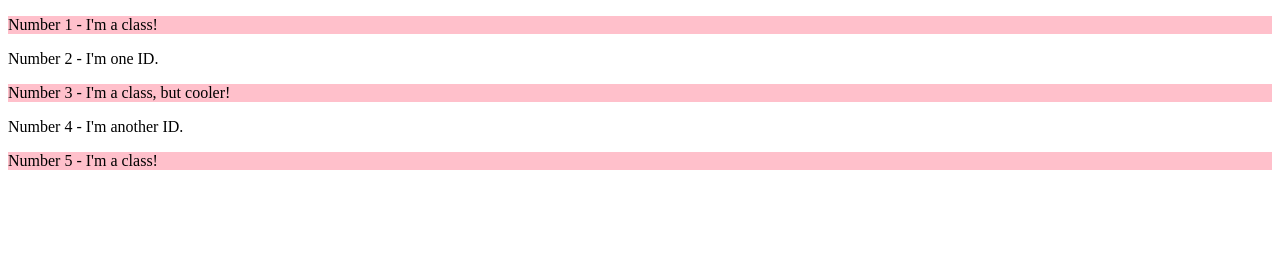
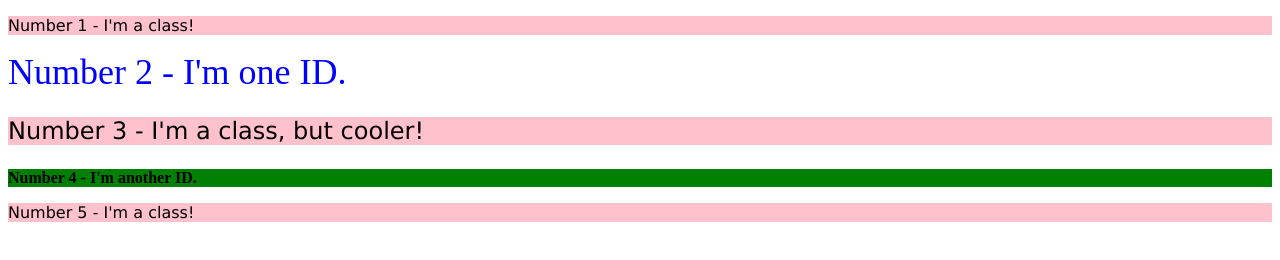
Before and after one commit to MrShtash/DI-Bootcamp-Stage1, a plain HTML site: page CSS_Basic/Basic-Exercises/Exercise-2/index.html in a window 1280 px wide. Drawn offline with Linux system fonts and the light colour scheme.

Commit message:
add colors, weight, size

```diff
--- a/CSS_Basic/Basic-Exercises/Exercise-2/index.html
+++ b/CSS_Basic/Basic-Exercises/Exercise-2/index.html
@@ -9,9 +9,9 @@
 </head>
 <body>
   <p class="pc">Number 1 - I'm a class!</p>
-  <div>Number 2 - I'm one ID.</div>
-  <p class="pc">Number 3 - I'm a class, but cooler!</p>
-  <div>Number 4 - I'm another ID.</div>
+  <div class="bigblue">Number 2 - I'm one ID.</div>
+  <p class="pc" id="big">Number 3 - I'm a class, but cooler!</p>
+  <div class="bblack">Number 4 - I'm another ID.</div>
   <p class="pc">Number 5 - I'm a class!</p>
 </body>
 </html>
--- a/CSS_Basic/Basic-Exercises/Exercise-2/style.css
+++ b/CSS_Basic/Basic-Exercises/Exercise-2/style.css
@@ -1,3 +1,19 @@
 .pc {
-    background-color: pink;
+    background-color: hsl(350, 100%, 88%);
+    font-family: Verdana, DejaVu Sans, sans-serif;
 }
+
+#big {
+    font-size: 24px;
+}
+
+.bigblue {
+    font-size: 36px;
+    color: hwb(240 0% 0%);
+}
+
+.bblack {
+    background-color: #008000;
+    font-size: 24 px;
+    font-weight: bold;
+}
```
